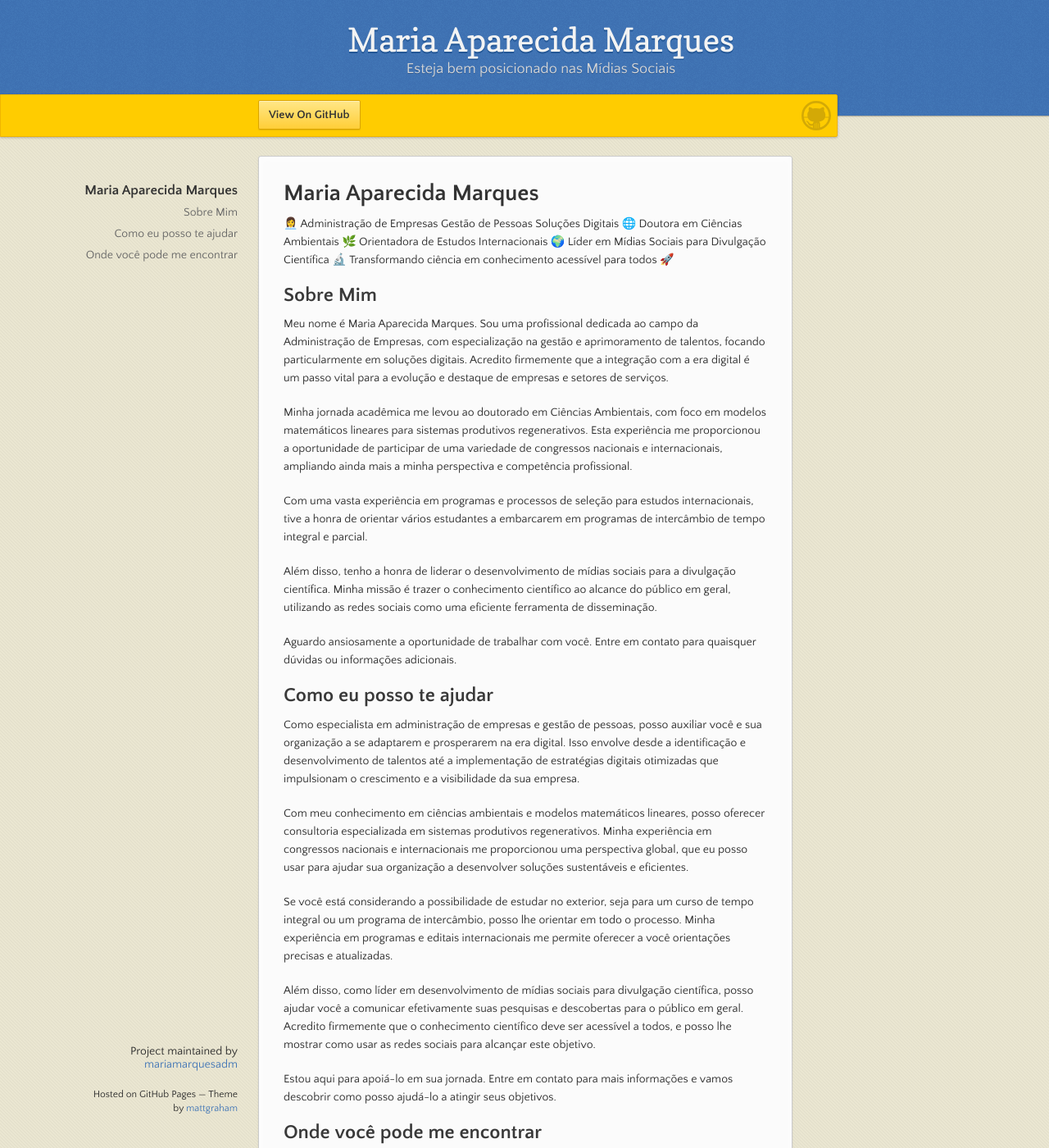
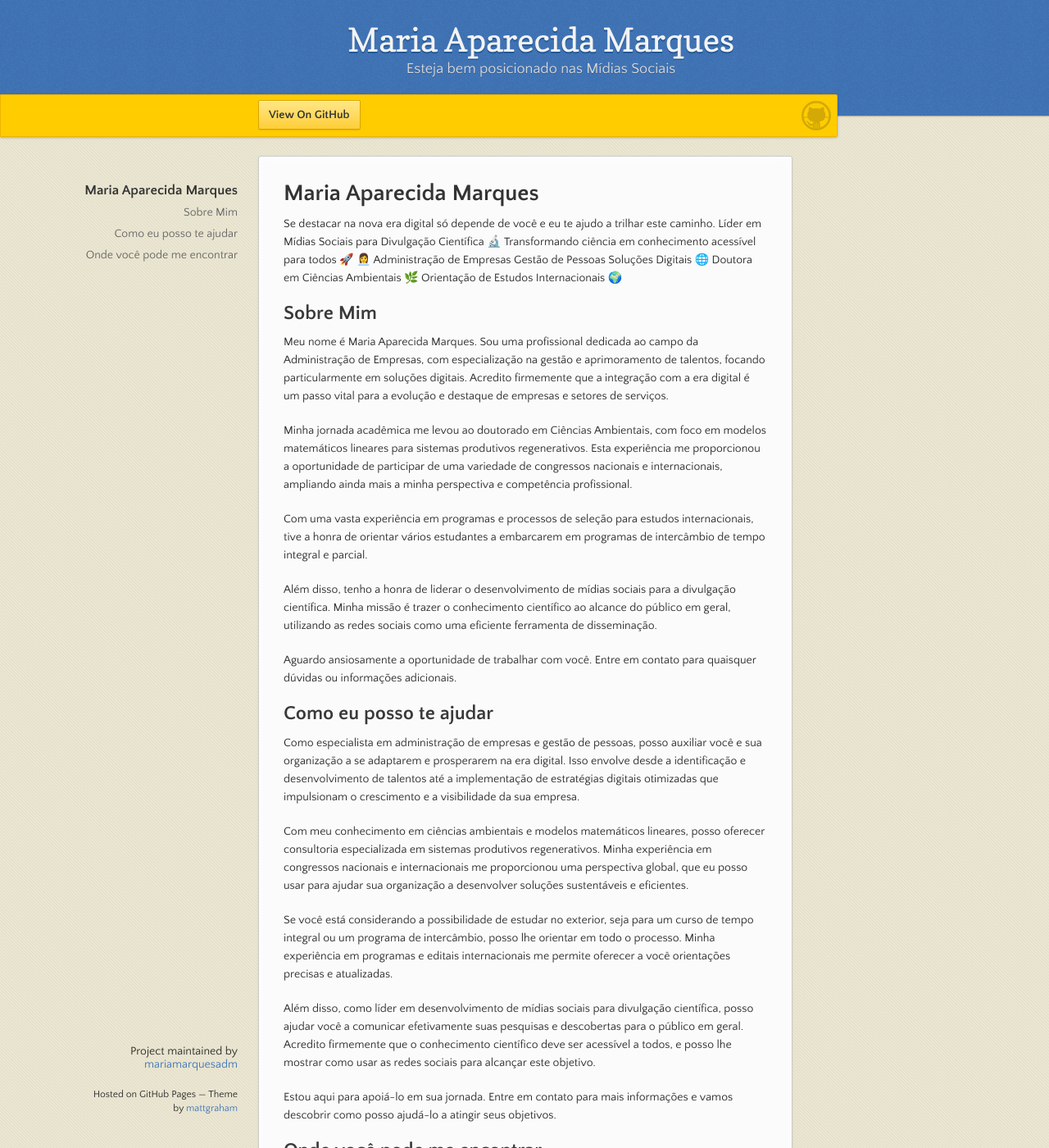
Before and after one commit to mariamarquesadm/mariamarquesadm, a Jekyll site: the page built from index.md, in a window 1280 px wide and 1400 px high. Shown: the whole window at 82% size. Built offline with Jekyll 4.4.1, drawn with Linux system fonts in a browser that asks for light colours; our own code applies the rules of GitHub Pages for plain Markdown files; some of the changed text lies outside the part shown.

Commit message:
Update index.md

```diff
--- a/index.md
+++ b/index.md
@@ -4,12 +4,13 @@ layout: default
 
 
 # Maria Aparecida Marques
+Se destacar na nova era digital só depende de você e eu te ajudo a trilhar este caminho.
+Líder em Mídias Sociais para Divulgação Científica 🔬
+Transformando ciência em conhecimento acessível para todos 🚀
 👩‍💼 Administração de Empresas
 Gestão de Pessoas
 Soluções Digitais 🌐
-Doutora em Ciências Ambientais 🌿 Orientadora de Estudos Internacionais 🌍
-Líder em Mídias Sociais para Divulgação Científica 🔬
-Transformando ciência em conhecimento acessível para todos 🚀
+Doutora em Ciências Ambientais 🌿 Orientação de Estudos Internacionais 🌍
 
 
 ## Sobre Mim
@@ -26,6 +27,7 @@ Aguardo ansiosamente a oportunidade de trabalhar com você. Entre em contato par
 
 
 ## Como eu posso te ajudar
+
 Como especialista em administração de empresas e gestão de pessoas, posso auxiliar você e sua organização a se adaptarem e prosperarem na era digital. Isso envolve desde a identificação e desenvolvimento de talentos até a implementação de estratégias digitais otimizadas que impulsionam o crescimento e a visibilidade da sua empresa.
 
 Com meu conhecimento em ciências ambientais e modelos matemáticos lineares, posso oferecer consultoria especializada em sistemas produtivos regenerativos. Minha experiência em congressos nacionais e internacionais me proporcionou uma perspectiva global, que eu posso usar para ajudar sua organização a desenvolver soluções sustentáveis e eficientes.
@@ -39,6 +41,8 @@ Estou aqui para apoiá-lo em sua jornada. Entre em contato para mais informaçõ
 
 ## Onde você pode me encontrar
 
+Me siga no Instagram @mariamarquesadm
+Você encontra material gratuito sobre posicionamento digital.
 Você pode entrar em contato através do whatsaap.
 Fale comigo no WhatsApp [clicando aqui](https://wa.me/qr/N7ZWKXS2XDGHL1)
 
```
